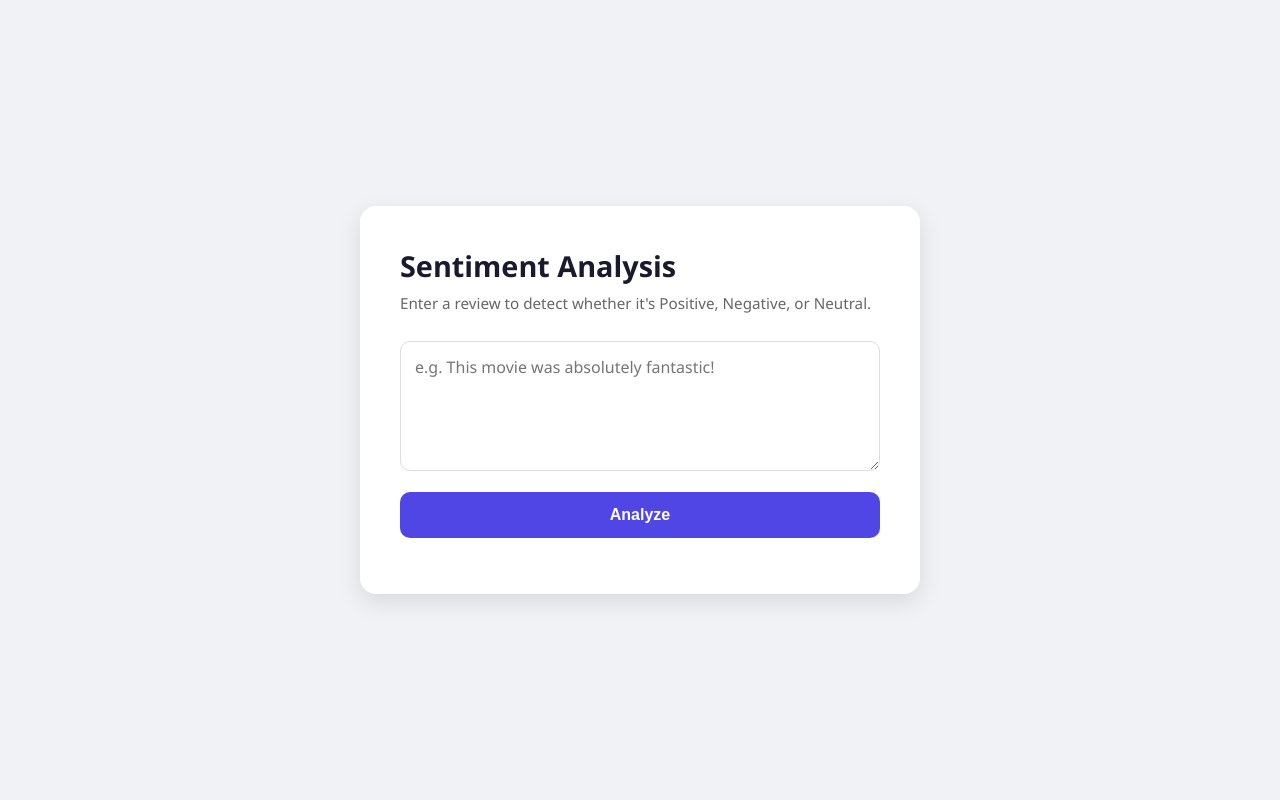
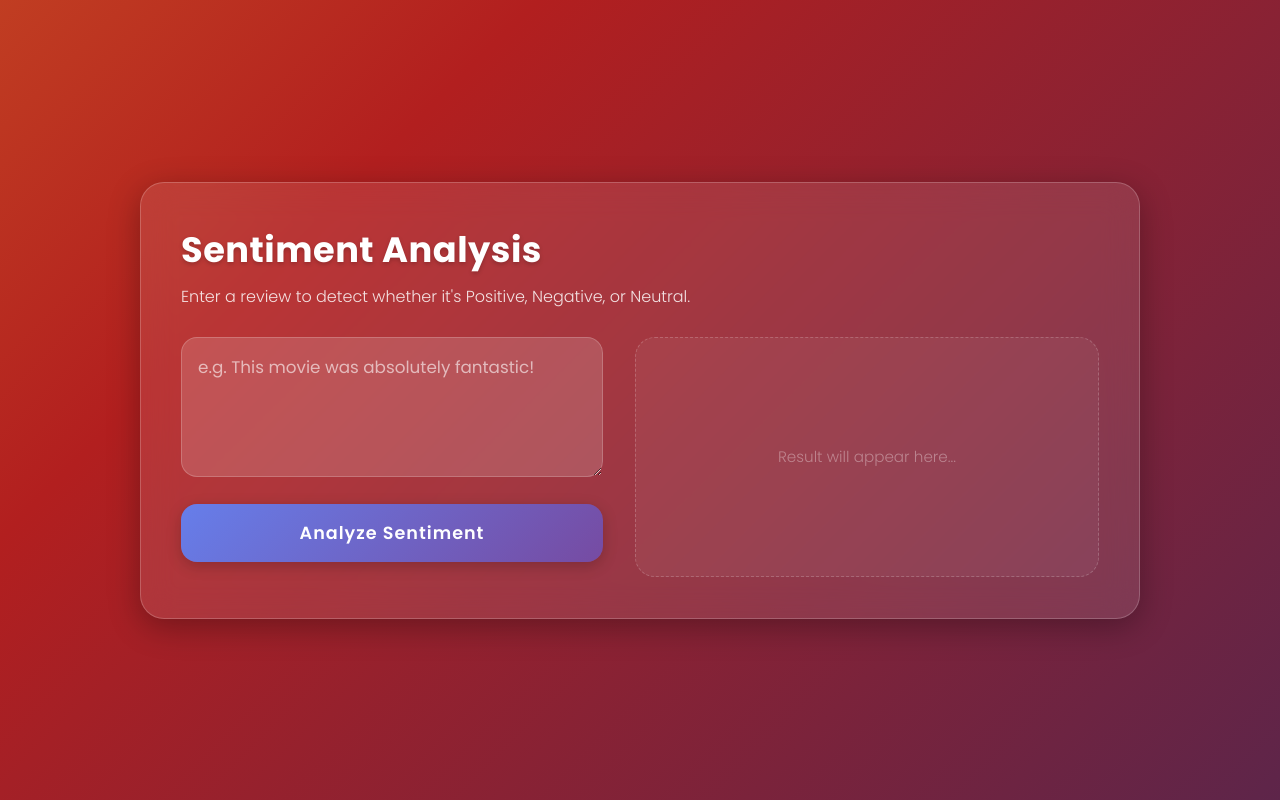
Before and after one commit to SACHIN-S-2004/Sentiment-Analysis-using-ANN, a Flask app: page / in a window 1280 px wide. Run offline with Flask 3, Linux system fonts and the light colour scheme; parts of the project's set-up code (start-up, migrations or seed data) failed here and were passed over.

Commit message:
feat: enhance UI with new styles and layout for sentiment analysis interface

```diff
--- a/templates/index.html
+++ b/templates/index.html
@@ -5,128 +5,233 @@
     <meta name="viewport" content="width=device-width, initial-scale=1.0"/>
     <title>Sentiment Analysis</title>
     <style>
+        @import url('https://fonts.googleapis.com/css2?family=Poppins:wght@300;400;600;700&display=swap');
+
         * {
             margin: 0;
             padding: 0;
             box-sizing: border-box;
+            font-family: 'Poppins', sans-serif;
         }
 
+        /* Dynamic Animated Background */
         body {
-            font-family: 'Segoe UI', Tahoma, Geneva, Verdana, sans-serif;
-            background: #f0f2f5;
+            background: linear-gradient(-45deg, #1a2a6c, #b21f1f, #fdbb2d, #1a2a6c);
+            background-size: 400% 400%;
+            animation: gradientBG 15s ease infinite;
             display: flex;
             justify-content: center;
             align-items: center;
             min-height: 100vh;
+            color: #ffffff;
         }
 
+        @keyframes gradientBG {
+            0% { background-position: 0% 50%; }
+            50% { background-position: 100% 50%; }
+            100% { background-position: 0% 50%; }
+        }
+
+        /* Glassmorphism Card Design */
         .card {
-            background: #fff;
-            border-radius: 16px;
+            background: rgba(255, 255, 255, 0.1);
+            backdrop-filter: blur(16px);
+            -webkit-backdrop-filter: blur(16px);
+            border: 1px solid rgba(255, 255, 255, 0.2);
+            border-radius: 24px;
             padding: 40px;
-            width: 100%;
-            max-width: 560px;
-            box-shadow: 0 8px 24px rgba(0, 0, 0, 0.1);
+            width: 95%;
+            max-width: 1000px;
+            box-shadow: 0 8px 32px 0 rgba(0, 0, 0, 0.3);
+            animation: slideUp 0.8s cubic-bezier(0.25, 0.8, 0.25, 1) forwards;
+            opacity: 0;
+            transform: translateY(30px);
+        }
+
+        .layout {
+            display: flex;
+            gap: 32px;
+            align-items: flex-start;
+            margin-top: 24px;
+        }
+
+        .input-panel, .output-panel {
+            flex: 1;
+            min-width: 0;
+        }
+
+        .output-panel {
+            display: flex;
+            align-items: center;
+            justify-content: center;
+            min-height: 240px;
+            background: rgba(255, 255, 255, 0.05);
+            border: 1px dashed rgba(255, 255, 255, 0.2);
+            border-radius: 20px;
+            padding: 20px;
+        }
+
+        .output-placeholder {
+            color: rgba(255, 255, 255, 0.35);
+            font-size: 0.95rem;
+            text-align: center;
+            font-weight: 300;
+        }
+
+        @keyframes slideUp {
+            to { opacity: 1; transform: translateY(0); }
         }
 
         h1 {
-            font-size: 1.8rem;
-            color: #1a1a2e;
+            font-size: 2.2rem;
+            font-weight: 700;
             margin-bottom: 8px;
+            text-shadow: 0 2px 4px rgba(0,0,0,0.2);
+            letter-spacing: 0.5px;
         }
 
         p.subtitle {
-            color: #666;
+            color: rgba(255, 255, 255, 0.85);
             margin-bottom: 28px;
-            font-size: 0.95rem;
+            font-size: 1rem;
+            font-weight: 300;
         }
 
+        /* Enhanced Input Field */
         textarea {
             width: 100%;
-            height: 130px;
-            padding: 14px;
-            border: 1.5px solid #ddd;
-            border-radius: 10px;
-            font-size: 1rem;
+            height: 140px;
+            padding: 16px;
+            background: rgba(255, 255, 255, 0.15);
+            border: 1px solid rgba(255, 255, 255, 0.2);
+            border-radius: 16px;
+            font-size: 1.05rem;
+            color: #fff;
             resize: vertical;
             outline: none;
-            transition: border 0.2s;
-            font-family: inherit;
+            transition: all 0.3s ease;
+        }
+
+        textarea::placeholder {
+            color: rgba(255, 255, 255, 0.6);
         }
 
         textarea:focus {
-            border-color: #4f46e5;
+            background: rgba(255, 255, 255, 0.25);
+            border-color: rgba(255, 255, 255, 0.8);
+            box-shadow: 0 0 20px rgba(255, 255, 255, 0.2);
         }
 
+        /* Animated Button */
         button {
-            margin-top: 16px;
+            margin-top: 20px;
             width: 100%;
-            padding: 14px;
-            background: #4f46e5;
+            padding: 16px;
+            background: linear-gradient(135deg, #667eea 0%, #764ba2 100%);
             color: white;
             border: none;
-            border-radius: 10px;
-            font-size: 1rem;
+            border-radius: 16px;
+            font-size: 1.1rem;
             font-weight: 600;
             cursor: pointer;
-            transition: background 0.2s;
+            transition: all 0.3s ease;
+            box-shadow: 0 4px 15px rgba(0, 0, 0, 0.2);
+            letter-spacing: 1px;
         }
 
         button:hover {
-            background: #3730a3;
+            transform: translateY(-3px);
+            box-shadow: 0 8px 25px rgba(0, 0, 0, 0.4);
+            background: linear-gradient(135deg, #764ba2 0%, #667eea 100%);
         }
 
         button:disabled {
-            background: #a5b4fc;
+            background: rgba(255, 255, 255, 0.2);
+            color: rgba(255, 255, 255, 0.5);
             cursor: not-allowed;
+            transform: none;
+            box-shadow: none;
         }
 
+        /* Result Box Animations */
         .result {
-            margin-top: 24px;
-            padding: 20px;
-            border-radius: 10px;
+            padding: 24px;
+            border-radius: 16px;
             display: none;
             text-align: center;
+            animation: popIn 0.5s cubic-bezier(0.175, 0.885, 0.32, 1.275) forwards;
+            backdrop-filter: blur(10px);
+            border: 1px solid rgba(255, 255, 255, 0.2);
+            width: 100%;
+        }
+
+        @keyframes popIn {
+            0% { opacity: 0; transform: scale(0.9); }
+            100% { opacity: 1; transform: scale(1); }
         }
 
         .result.positive {
-            background: #d1fae5;
-            border: 1.5px solid #6ee7b7;
+            background: rgba(46, 213, 115, 0.25);
+            border-color: rgba(46, 213, 115, 0.6);
+            box-shadow: 0 0 25px rgba(46, 213, 115, 0.3);
         }
 
         .result.negative {
-            background: #fee2e2;
-            border: 1.5px solid #fca5a5;
+            background: rgba(255, 71, 87, 0.25);
+            border-color: rgba(255, 71, 87, 0.6);
+            box-shadow: 0 0 25px rgba(255, 71, 87, 0.3);
         }
 
         .result.neutral {
-            background: #e0e7ff;
-            border: 1.5px solid #a5b4fc;
+            background: rgba(164, 176, 190, 0.25);
+            border-color: rgba(164, 176, 190, 0.6);
+            box-shadow: 0 0 25px rgba(164, 176, 190, 0.3);
         }
 
         .result .emoji {
-            font-size: 2.4rem;
+            font-size: 3.5rem;
+            animation: bounce 2s infinite;
+            display: inline-block;
+        }
+
+        @keyframes bounce {
+            0%, 20%, 50%, 80%, 100% { transform: translateY(0); }
+            40% { transform: translateY(-12px); }
+            60% { transform: translateY(-6px); }
         }
 
         .result .label {
-            font-size: 1.4rem;
+            font-size: 1.6rem;
             font-weight: 700;
-            margin-top: 8px;
+            margin-top: 12px;
             text-transform: capitalize;
-            color: #1a1a2e;
+            letter-spacing: 1px;
+            color: #ffffff;
         }
 
         .result .confidence {
-            font-size: 0.9rem;
-            color: #555;
-            margin-top: 4px;
+            font-size: 1rem;
+            color: rgba(255, 255, 255, 0.85);
+            margin-top: 6px;
+            font-weight: 300;
         }
 
+        /* Error Shake Animation */
         .error {
             margin-top: 16px;
-            color: #dc2626;
-            font-size: 0.9rem;
+            color: #ff6b81;
+            font-size: 1rem;
             text-align: center;
+            font-weight: 600;
+            animation: shake 0.4s ease-in-out;
+        }
+
+        @keyframes shake {
+            0% { transform: translateX(0); }
+            25% { transform: translateX(-5px); }
+            50% { transform: translateX(5px); }
+            75% { transform: translateX(-5px); }
+            100% { transform: translateX(0); }
         }
     </style>
 </head>
@@ -135,17 +240,22 @@
         <h1>Sentiment Analysis</h1>
         <p class="subtitle">Enter a review to detect whether it's Positive, Negative, or Neutral.</p>
 
-        <textarea id="reviewInput" placeholder="e.g. This movie was absolutely fantastic!"></textarea>
+        <div class="layout">
+            <div class="input-panel">
+                <textarea id="reviewInput" placeholder="e.g. This movie was absolutely fantastic!"></textarea>
+                <button id="analyzeBtn" onclick="analyze()">Analyze Sentiment</button>
+                <div class="error" id="error"></div>
+            </div>
 
-        <button id="analyzeBtn" onclick="analyze()">Analyze</button>
-
-        <div class="result" id="result">
-            <div class="emoji" id="emoji"></div>
-            <div class="label" id="label"></div>
-            <div class="confidence" id="confidence"></div>
+            <div class="output-panel" id="outputPanel">
+                <div class="output-placeholder" id="placeholder">Result will appear here...</div>
+                <div class="result" id="result">
+                    <div class="emoji" id="emoji"></div>
+                    <div class="label" id="label"></div>
+                    <div class="confidence" id="confidence"></div>
+                </div>
+            </div>
         </div>
-
-        <div class="error" id="error"></div>
     </div>
 
     <script>
@@ -157,6 +267,7 @@
 
             errorBox.textContent = "";
             resultBox.style.display = "none";
+            document.getElementById("placeholder").style.display = "block";
 
             if (!text) {
                 errorBox.textContent = "Please enter some text.";
@@ -182,17 +293,23 @@
 
                 const emojiMap = { positive: "😊", negative: "😞", neutral: "😐" };
 
+                // Re-trigger animation by resetting the class
                 resultBox.className = `result ${data.sentiment}`;
+
+                // Force a reflow to ensure the pop-in animation plays every time
+                void resultBox.offsetWidth;
+
                 document.getElementById("emoji").textContent = emojiMap[data.sentiment];
                 document.getElementById("label").textContent = data.sentiment;
                 document.getElementById("confidence").textContent = `Confidence: ${data.confidence}%`;
+                document.getElementById("placeholder").style.display = "none";
                 resultBox.style.display = "block";
 
             } catch (err) {
                 errorBox.textContent = "Something went wrong. Please try again.";
             } finally {
                 btn.disabled = false;
-                btn.textContent = "Analyze";
+                btn.textContent = "Analyze Sentiment";
             }
         }
 
```
